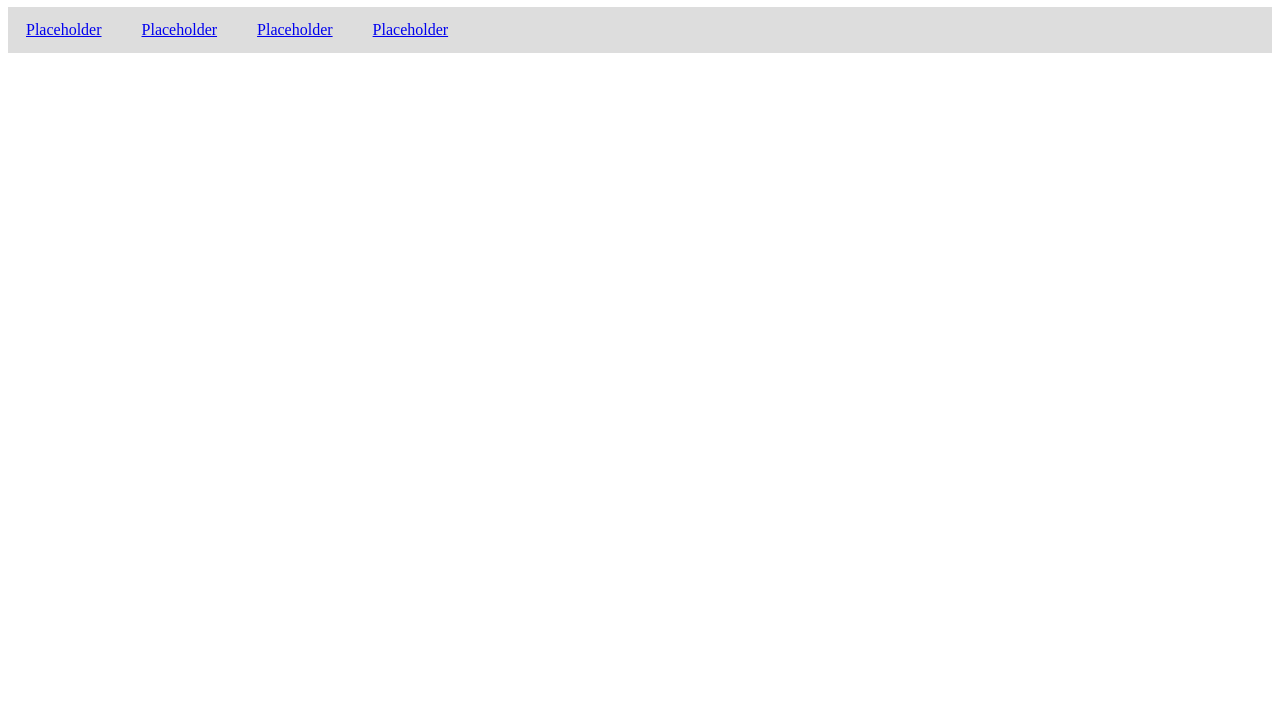
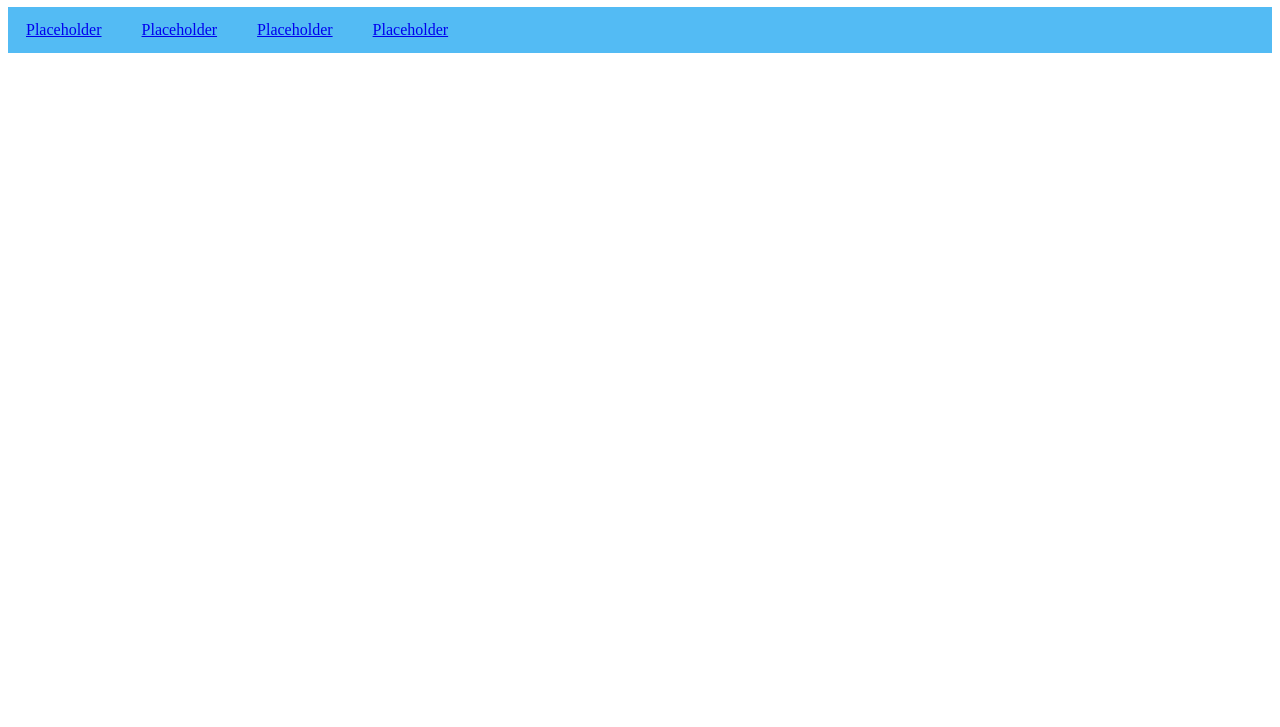
Before and after one commit to matt-sampson/Hiring-Aptitude-Test-Tool, a plain HTML site: page website/main.html in a window 1280 px wide. Shown: the part 73-800 px from the top of the page. Drawn offline with Linux system fonts and the light colour scheme.

Commit message:
changed some colours

```diff
--- a/website/style.css
+++ b/website/style.css
@@ -1,17 +1,17 @@
 nav {
     float: left;
-    background-color: #dddddd;
+    background-color: #53bbf4;
     width: 100%;
 }
 
 a.header_nav_bar {
     background-color: #ffffff;
     display: inline-block;
-    background-color: #dddddd;
+    background-color: #53bbf4;
     text-align: center;
     padding: 14px 18px;
 }
 
 a.header_nav_bar:hover {
-    background-color: #ffffff;
+    background-color: #44abff;
 }
```
Also changed, not shown: website/webplanning/palette.png (deleted).
